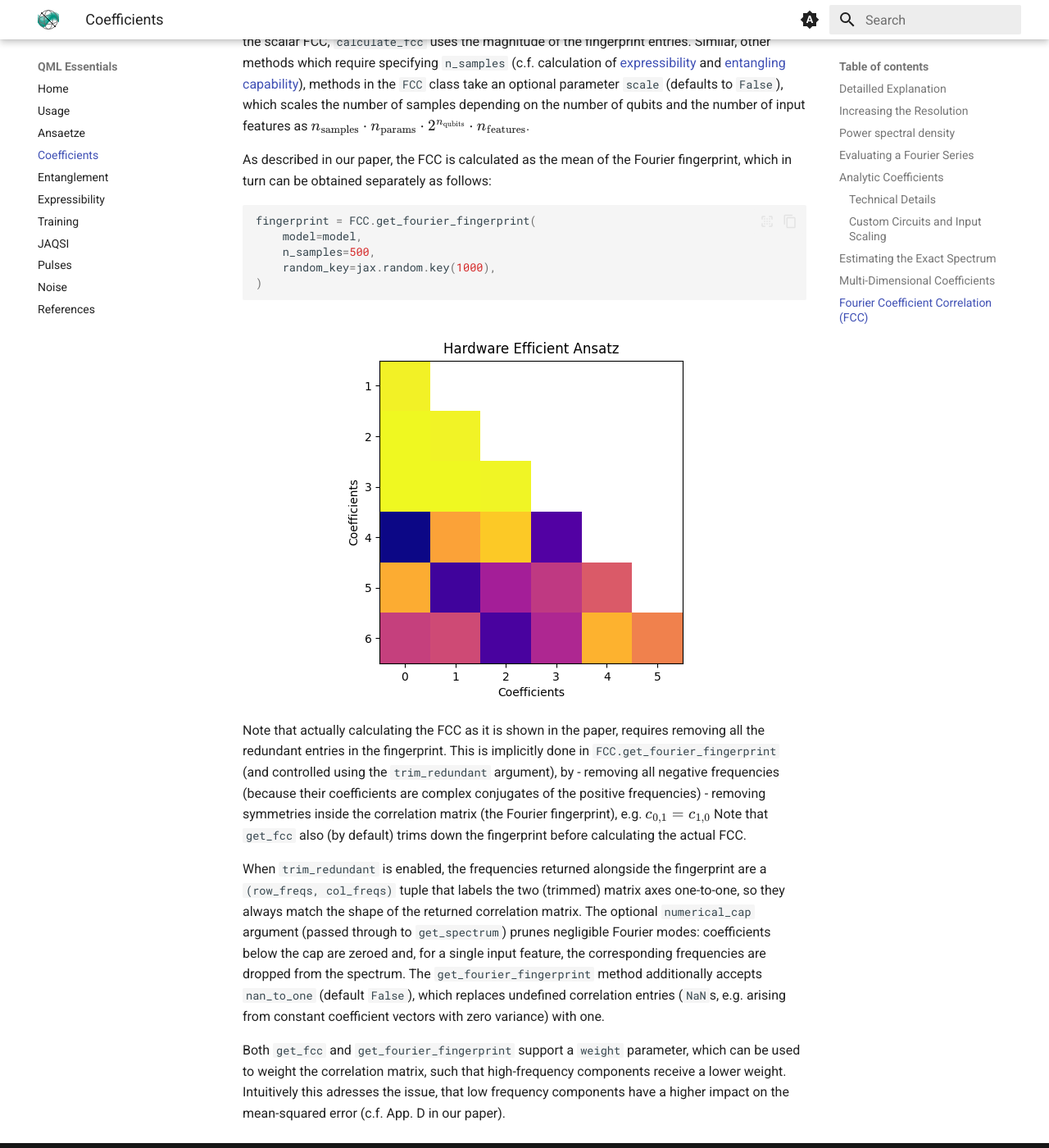
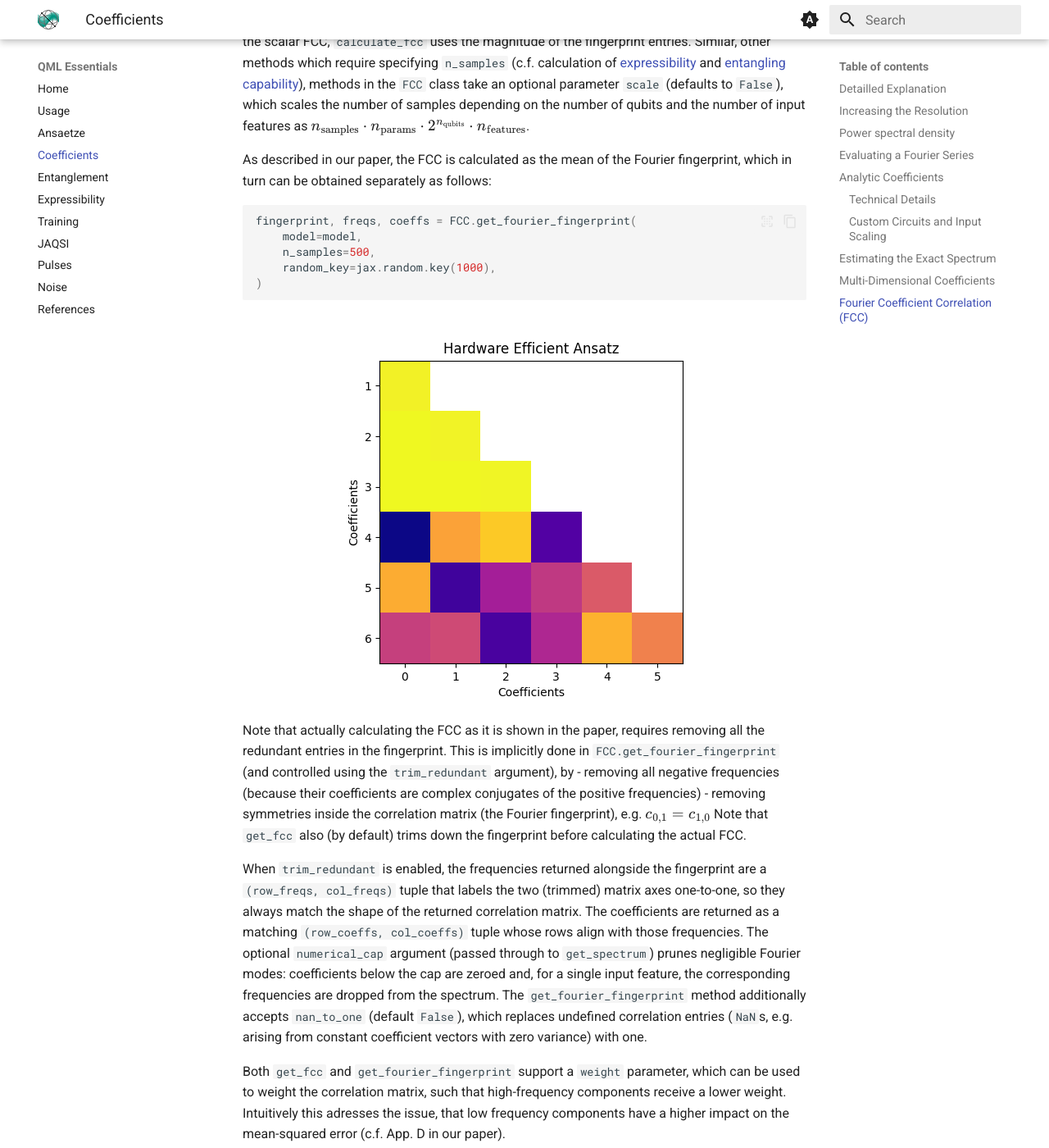
Before and after one commit to cirKITers/qml-essentials, an MkDocs documentation site: the page built from docs/coefficients.md, in a window 1280 px wide and 1400 px high, scrolled down 10789 px. Shown: the whole window at 82% size. Built offline with MkDocs 1.6.1 and Material for MkDocs 9.7.7, drawn with Linux system fonts in a browser that asks for light colours; emoji names are drawn with the system emoji font.

Commit message:
adjusting documentation
Signed-off-by: Melvin Strobl <lc3267@kit.edu>

````diff
--- a/docs/coefficients.md
+++ b/docs/coefficients.md
@@ -315,7 +315,7 @@ Similar, other methods which require specifying `n_samples` (c.f. calculation of
 As described in our paper, the FCC is calculated as the mean of the Fourier fingerprint, which in turn can be obtained separately as follows:
 
 ```python
-fingerprint = FCC.get_fourier_fingerprint(
+fingerprint, freqs, coeffs = FCC.get_fourier_fingerprint(
     model=model,
     n_samples=500,
     random_key=jax.random.key(1000),
@@ -331,7 +331,7 @@ This is implicitly done in `FCC.get_fourier_fingerprint` (and controlled using t
 - removing symmetries inside the correlation matrix (the Fourier fingerprint), e.g. $c_{0,1} = c_{1,0}$
 Note that `get_fcc` also (by default) trims down the fingerprint before calculating the actual FCC.
 
-When `trim_redundant` is enabled, the frequencies returned alongside the fingerprint are a `(row_freqs, col_freqs)` tuple that labels the two (trimmed) matrix axes one-to-one, so they always match the shape of the returned correlation matrix.
+When `trim_redundant` is enabled, the frequencies returned alongside the fingerprint are a `(row_freqs, col_freqs)` tuple that labels the two (trimmed) matrix axes one-to-one, so they always match the shape of the returned correlation matrix. The coefficients are returned as a matching `(row_coeffs, col_coeffs)` tuple whose rows align with those frequencies.
 The optional `numerical_cap` argument (passed through to `get_spectrum`) prunes negligible Fourier modes: coefficients below the cap are zeroed and, for a single input feature, the corresponding frequencies are dropped from the spectrum.
 The `get_fourier_fingerprint` method additionally accepts `nan_to_one` (default `False`), which replaces undefined correlation entries (`NaN`s, e.g. arising from constant coefficient vectors with zero variance) with one.
 
````
Also changed, not shown: docs/coefficients.ipynb.
